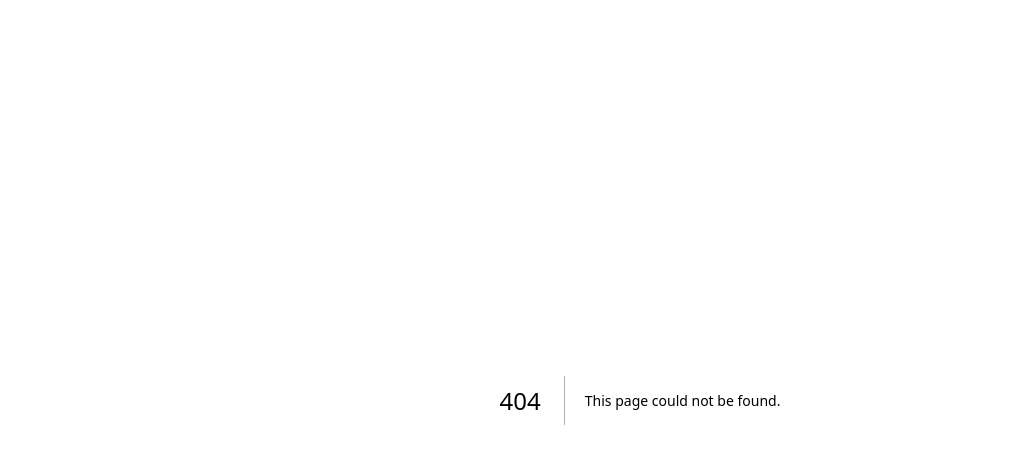
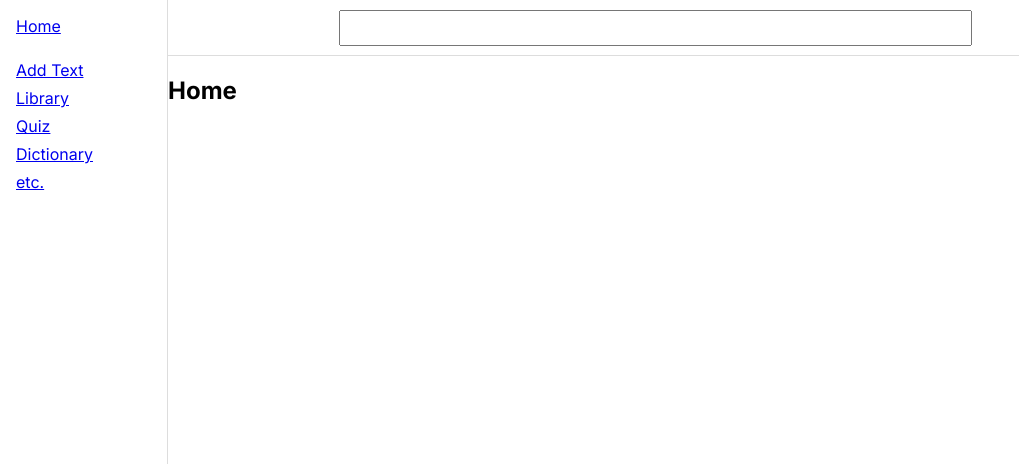
Before and after one commit to taeyoonwf/catchtext, a Next.js app: page /layout-second in a window 1280 px wide. Before the commit this address had no page. Shown: the top 464 px of the page, without its empty margins (0-1019 px from the left). Built offline with nearby package versions, Linux system fonts and the light colour scheme.

Commit message:
layout v2

```diff
--- /dev/null
+++ b/app/layout-second/addtext.tsx
@@ -0,0 +1,37 @@
+import './layout.css';
+
+export default function AddText() {
+   return (<>
+        Hey
+        <h1>Add Text 1</h1>
+        <h2>Add Text 1</h2>
+        <h3>Add Text 1</h3>
+        <h4>Add Text 1</h4>
+        <h5>Add Text 1</h5>
+
+        <h1>Add Text 2</h1>
+        <h2>Add Text 2</h2>
+        <h3>Add Text 2</h3>
+        <h4>Add Text 2</h4>
+        <h5>Add Text 2</h5>
+
+        <h1>Add Text 3</h1>
+        <h2>Add Text 3</h2>
+        <h3>Add Text 3</h3>
+        <h4>Add Text 3</h4>
+        <h5>Add Text 3</h5>
+
+        <h1>Add Text 4</h1>
+        <h2>Add Text 4</h2>
+        <h3>Add Text 4</h3>
+        <h4>Add Text 4</h4>
+        <h5>Add Text 4</h5>
+
+        <h1>Add Text 5</h1>
+        <h2>Add Text 5</h2>
+        <h3>Add Text 5</h3>
+        <h4>Add Text 5</h4>
+        <h5>Add Text 5</h5>
+
+    </>);
+}
--- /dev/null
+++ b/app/layout-second/layout.css
@@ -0,0 +1,96 @@
+.main-body {
+    background-color: #fff;
+}
+
+.top-part {
+    background-color: #fff;
+    border-bottom: 1px solid #ddd;
+    position: fixed;
+    width: calc(100% - 168px);
+    display: flex;
+    top: 0px;
+    height: 56px;
+    z-index: 1;
+    padding: 0px;
+}
+
+.top-part div {
+    flex-direction: row;
+    margin: 0px auto;
+}
+
+.top-side-left {
+    width: calc(168px * 1.25);
+}
+
+.top-side-right {
+    width: calc(168px * 2.25);
+}
+
+.top-center {
+    width: calc(100% - 336px);
+}
+
+.form-text-bar {
+    margin: auto;
+    height: 100%;
+}
+
+.form-text-bar input {
+    color: black;
+    font-size: medium;
+    width: 100%;
+    height: 36px;
+    margin: 10px auto;
+    padding: 0px 8px;
+}
+
+.left-part {
+    background-color: #fff;
+    border-right: 1px solid #ddd;
+    top: 0px;
+    left: 0px;
+    width: 168px;
+    height: 100%;
+    position: fixed;
+    padding-left: 16px;
+}
+
+.right-part {
+    background-color: #fff;
+    top: 0px;
+    left: 168px;
+    width: calc(100% - 168px);
+    position: relative;
+}
+
+.main-content {
+    background-color: #fff;
+    top: 56px;
+    width: 100%;
+    position:relative;
+}
+
+.menu {
+    flex-direction: column;
+    display: flex;
+}
+
+.menu-btn {
+    flex: 1;
+    margin: 8px 16px 0px 0px;
+}
+
+.home-btn {
+    margin: 16px 16px 16px 0px;
+}
+
+.test {
+    overflow-y:auto;
+}
+
+.bottom-part {
+    display: block;
+    position:relative;
+    height: 50px;
+}
--- /dev/null
+++ b/app/layout-second/library.tsx
@@ -0,0 +1,23 @@
+import './layout.css';
+
+export default function Library() {
+    return (<>
+        <h1>Library 0</h1>
+        <h1>Library</h1>
+        <h1>Library</h1>
+        <h1>Library</h1>
+        <h1>Library</h1>
+        <h1>Library 5</h1>
+        <h1>Library</h1>
+        <h1>Library</h1>
+        <h1>Library</h1>
+        <h1>Library</h1>
+        <h1>Library 10</h1>
+        <h1>Library</h1>
+        <h1>Library</h1>
+        <h1>Library</h1>
+        <h1>Library</h1>
+        <h1>Library 15</h1>
+        <h1>Library</h1>
+    </>);
+}
--- /dev/null
+++ b/app/layout-second/page.tsx
@@ -0,0 +1,74 @@
+"use client"
+import './layout.css';
+import AddText from './addtext';
+import Library from './library';
+import { useState } from 'react';
+
+export default function Home() {
+    const [tab, setTab] = useState(0);
+    const [text, setText] = useState("");
+
+    const mainContent = () => {
+        if (tab == 0)
+            return <h2>Home</h2>;
+        else if (tab == 1)
+            return AddText();
+        else if (tab == 2)
+            return Library();
+        return <h1>Others</h1>;
+    }
+
+    const handleSubmit = () => {};
+    const handleTextChange = (e: React.FormEvent<HTMLInputElement>) => {
+        const { value } = e.currentTarget;
+        setText(value);
+    };
+
+    const centerBar = () => {
+        return (<form className='form-text-bar' onSubmit={handleSubmit}>
+            <input
+              type="text"
+              value={text}
+              onChange={handleTextChange}
+            />
+            </form>
+      );
+    }
+    return (<>
+        <div className="left-part">
+            <div className='menu'>
+                <a href="#Home" className='menu-btn home-btn' onClick={() => setTab(0)}><span>
+                    Home
+                </span></a>
+                <a href="#AddText" className='menu-btn' onClick={() => setTab(1)}><span>
+                    Add Text
+                </span></a>
+                <a href="#Library" className='menu-btn' onClick={() => setTab(2)}><span>
+                    Library
+                </span></a>
+                <a href="#Quiz" className='menu-btn' onClick={() => setTab(3)}><span>
+                    Quiz
+                </span></a>
+                <a href="#Dictionary" className='menu-btn' onClick={() => setTab(4)}><span>
+                    Dictionary
+                </span></a>
+                <a href="#etc" className='menu-btn' onClick={() => setTab(5)}><span>
+                    etc.
+                </span></a>
+            </div>
+        </div>
+        <div className="right-part">
+            <header className="top-part">
+                <div className="top-side-left"></div>
+                <div className="top-center">
+                    {centerBar()}
+                </div>
+                <div className="top-side-right"></div>
+            </header>
+            <div className='main-content'>
+                {mainContent()}
+            </div>
+        </div>
+    </>
+    );
+}
--- a/app/layout.tsx
+++ b/app/layout.tsx
@@ -5,7 +5,7 @@ import './globals.css'
 const inter = Inter({ subsets: ['latin'] })
 
 export const metadata: Metadata = {
-  title: 'Create Next App',
+  title: 'CatchText',
   description: 'Generated by create next app',
 }
 
@@ -15,7 +15,7 @@ export default function RootLayout({
   children: React.ReactNode
 }) {
   return (
-    <html lang="en">
+    <html>
       <body className={inter.className}>{children}</body>
     </html>
   )
```
